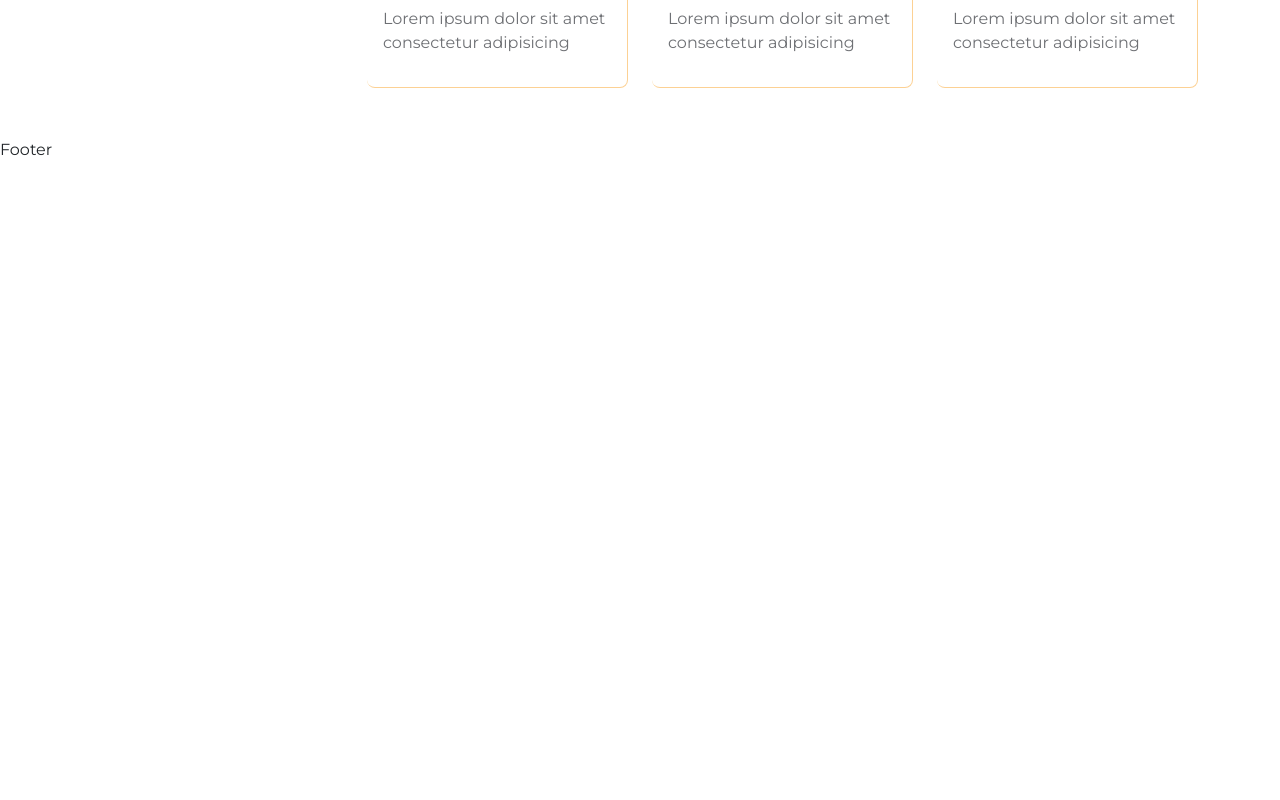
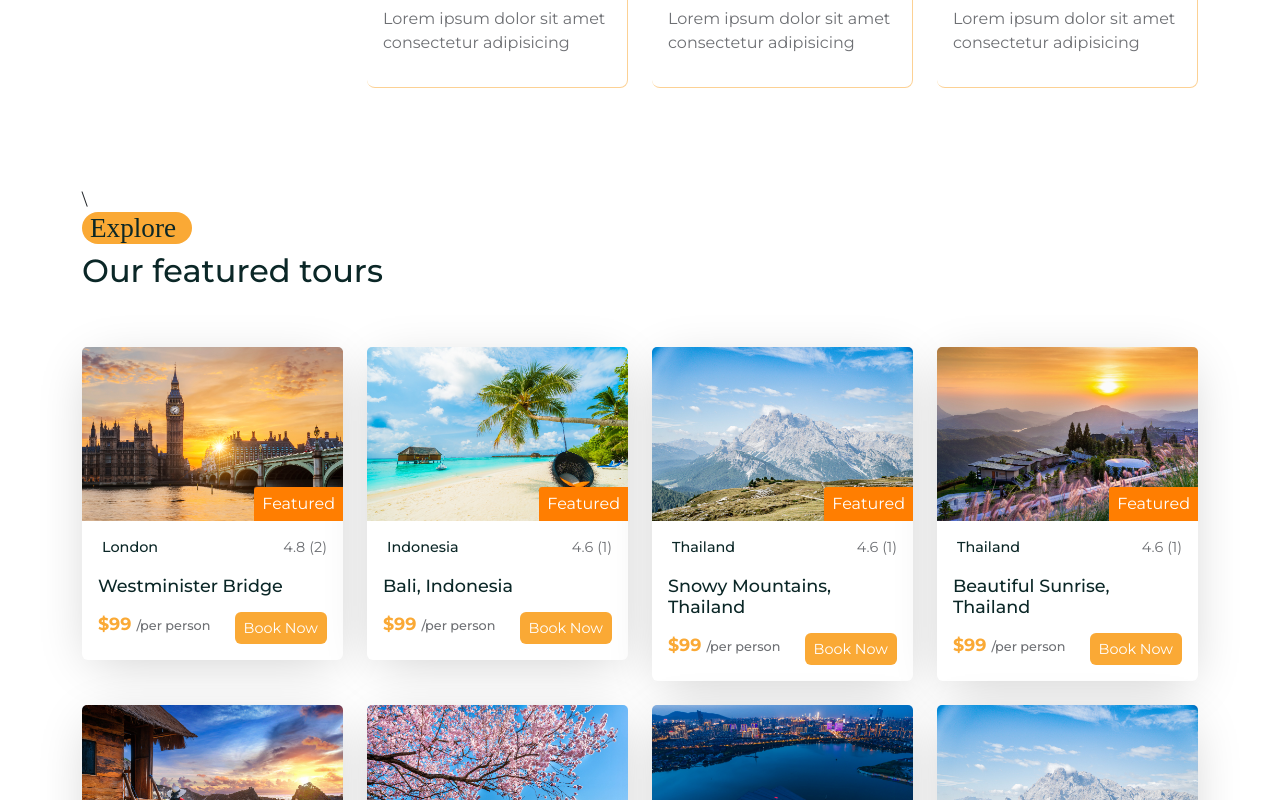
Before and after one commit to Hira-deep/Tourist_website, a React (Create React App) app in the folder frontend/: page /Home in a window 1280 px wide. Shown: the part 920-1720 px from the top of the page. Before the commit the page ends 1082 px from the top, so only its background shows below. Built offline with nearby package versions, Linux system fonts and the light colour scheme; the HTML template or start-up script is replaced by a standard one; a web font is replaced by a local one.

Commit message:
featured list

```diff
--- a/frontend/src/assets/data/tours.js
+++ b/frontend/src/assets/data/tours.js
@@ -19,6 +19,10 @@
       {
         name: "jhon doe",
         rating: 4.6,
+      },
+      {
+        name: "jhon doe",
+        rating: 5,
       },
     ],
     avgRating: 4.5,
@@ -123,12 +127,7 @@
     price: 99,
     maxGroupSize: 8,
     desc: "this is the description",
-    reviews: [
-      {
-        name: "jhon doe",
-        rating: 4.6,
-      },
-    ],
+    reviews: [] ,
     avgRating: 4.5,
     photo: tourImg07,
     featured: false,
@@ -141,12 +140,7 @@
     price: 99,
     maxGroupSize: 8,
     desc: "this is the description",
-    reviews: [
-      {
-        name: "jhon doe",
-        rating: 4.6,
-      },
-    ],
+    reviews: [],
     avgRating: 4.5,
     photo: tourImg03,
     featured: false,
--- /dev/null
+++ b/frontend/src/components/featured-tours/FeaturedTourList.jsx
@@ -0,0 +1,22 @@
+
+import React from 'react';
+import TourCard from '../../shared/TourCard';
+import tourData from '../../assets/data/tours';
+import { Col} from 'reactstrap';
+
+const FeaturedTourList = () => {
+    return(
+        <>
+        {
+            tourData?.map(tour=>(
+                <Col lg='3' className='mb-4' key={tour.id}>
+                    <TourCard tour={tour}/>
+                </Col>
+            ))
+        }
+        </>
+
+    );
+};
+
+export default FeaturedTourList;
--- a/frontend/src/pages/Home.jsx
+++ b/frontend/src/pages/Home.jsx
@@ -9,6 +9,7 @@
 
 import SearchBar from '../shared/SearchBar';
 import ServiceList from '../services/ServiceList';
+import FeaturedTourList from '../components/featured-tours/FeaturedTourList';
 
 const Home = () => {
     return<>
@@ -58,6 +59,20 @@
         </Row>
       </Container>
     </section>
+
+    {/*====================featured tour section start ================*/}
+    <section>
+      <Container>\
+        <Row>
+          <Col lg="12" className='mb-5'>
+             <Subtitle subtitle={'Explore'} />
+             <h2 className="featured__tour-title">Our featured tours</h2>
+          </Col>
+          <FeaturedTourList/>
+        </Row>
+      </Container>
+    </section>
+    {/*====================featured tour section end ================*/}
     </>
 }
 
--- /dev/null
+++ b/frontend/src/shared/TourCard.jsx
@@ -0,0 +1,55 @@
+
+import React from 'react'; //6.9k (gzipped: 2.7k)
+import { Card, CardBody } from 'reactstrap';
+import { Link } from 'react-router-dom';
+import calculateAvgRating from '../utils/avgRating';
+
+import './tour-card.css';
+
+const TourCard = ({ tour }) => {
+
+    const { id, title, city, photo, price, featured, reviews } = tour;
+
+    const {totalRating, avgRating }= calculateAvgRating(reviews);
+
+    return (
+        <div class name="tour__card">
+            <Card>
+                <div className='tour__img'>
+                    <img src={photo} alt="tour-img" />
+                    {featured && <span>Featured</span>}
+                </div>
+
+
+                <CardBody>
+                    <div className="card__top d-flex align-items-center
+                justify-content-between">
+                        <span className='tour__location d-flex align-items-center gap-1'>
+                            <i class="ri-map-pin-line"></i>{city}
+                        </span>
+                        <span className='tour__rating d-flex align-items-center gap-1'>
+                            <i class="ri-star-fill"></i>{avgRating === 0 ? null : avgRating}
+                            {totalRating === 0 ? (
+                                'Not rated'
+                            ) : (
+                                <span>({reviews.length})</span>
+                            )}
+                        </span>
+                    </div>
+
+                    <h5 className="tour__title"><Link to={`/tours/${id}`}>{title}</Link></h5>
+                    <div className='card__bottom d-flex align-items-center
+                justify-content-between mt-3'>
+                        <h5>${price} <span>/per person</span></h5>
+
+                        <buttom className="btn booking__btn">
+                            <Link to={`/tours/${id}`}>Book Now</Link>
+                        </buttom>
+                    </div>
+                </CardBody>
+            </Card>
+        </div>
+    );
+};
+
+export default TourCard;
--- /dev/null
+++ b/frontend/src/shared/tour-card.css
@@ -0,0 +1,91 @@
+
+
+.tour__img img{
+    width: 100%;
+    border-radius: 5px 5px 0 0;
+}
+
+.card{
+    border: none !important;
+    box-shadow: rgba(0,0,0,0.2) 0px 10px 50px -10px;
+}
+
+.tour__img{
+    position: relative;
+}
+
+.tour__img span{
+     position: absolute;
+     bottom: 0;
+     right: 0;
+     width: max-content;
+     height: max-content;
+     z-index: 10;
+     background: var(--primary-color);
+     color: #fff;
+     padding: 0.3rem 0.5rem ;
+     border-radius: 3px 0 0 0;
+}
+
+.card__top span i{
+    color: var(--secondary-color);
+}
+
+.tour__rating{
+    font-size: 0.9rem;
+    color: var(--text-color);
+}
+
+.tour__location{
+    color: var(--heading-color);
+    font-weight: 500;
+    font-size: 0.9rem;
+}
+
+.tour__rating i,.tour__location i{
+    font-size: 1rem;
+}
+
+.tour__title{
+    margin-top: 1rem;
+    font-size: 1.1rem;
+    cursor:pointer;
+}
+
+.tour__title a{
+    text-decoration: none;
+    color: var(--heading-color);
+    transition: .3s;
+}
+
+.tour__title a:hover{
+    color: var(--secondary-color);
+}
+
+.card__bottom h5{
+    color: var(--secondary-color);
+    font-size: 1.1rem;
+    font-weight: 700;
+}
+
+.card__bottom h5 span{
+    font-weight: 500;
+    color: var(--text-color);
+    font-size: 0.8rem;
+}
+
+.booking__btn{
+    background: var(--secondary-color) !important;
+    cursor: pointer;
+    padding: 0.2rem 0.5rem !important;
+}
+
+.booking__btn a{
+    text-decoration: none;
+    font-size: .9rem;
+    color: #fff;
+}
+
+.booking__btn a:hover{
+    color: #fff;
+}
--- a/frontend/src/styles/home.css
+++ b/frontend/src/styles/home.css
@@ -50,5 +50,9 @@
 .services__title{
     font-style: 2.5rem;
     font-weight: 500;
+}
 
+.featured__tour-title{
+    font-style: 2.3rem;
+    font-weight: 500;
 }
--- /dev/null
+++ b/frontend/src/utils/avgRating.js
@@ -0,0 +1,18 @@
+
+const calculateAvgRating = reviews => {
+    const totalRating = reviews?.reduce((acc, item) => acc + item.rating, 0);
+    const avgRating =
+        totalRating === 0
+            ? ''
+            : totalRating === 1
+                ? totalRating
+                : (totalRating / reviews?.length).toFixed(1);
+
+
+    return {
+        totalRating,
+        avgRating,
+    };
+};
+
+export default calculateAvgRating;
```
